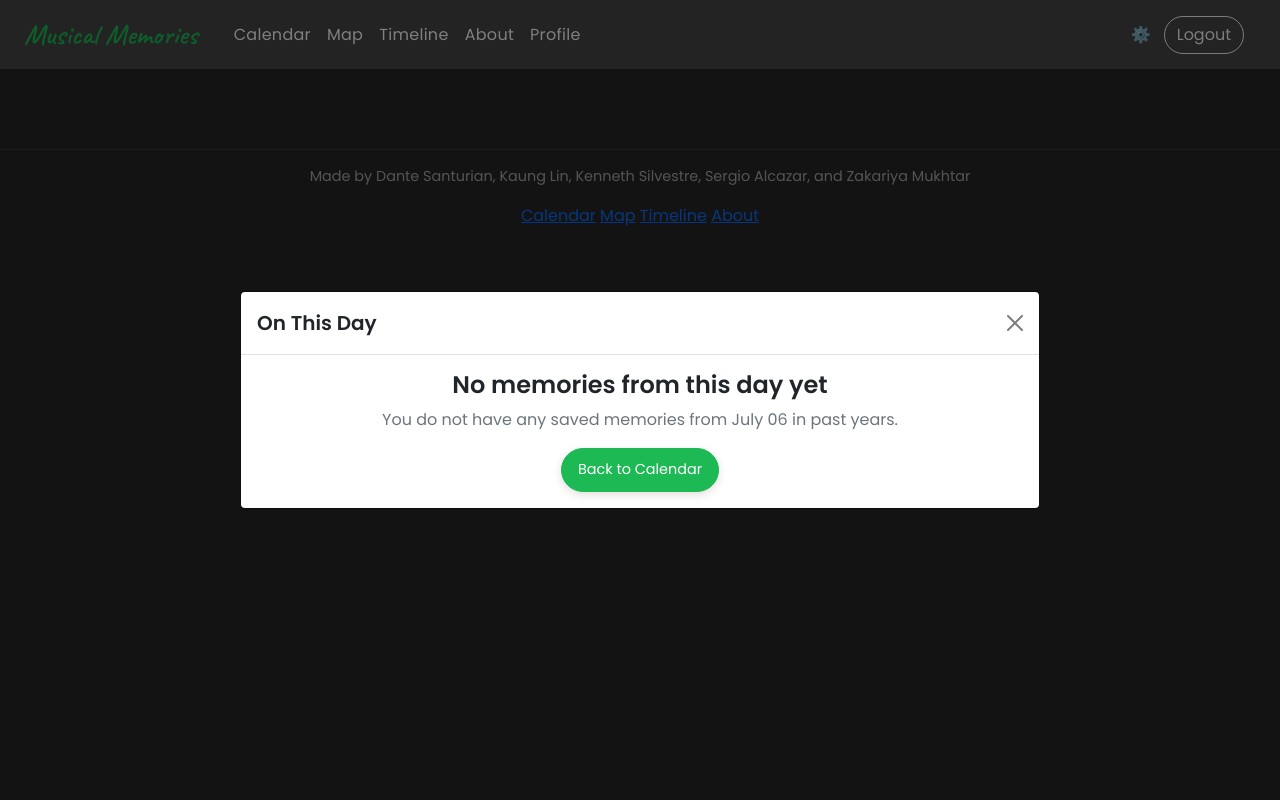
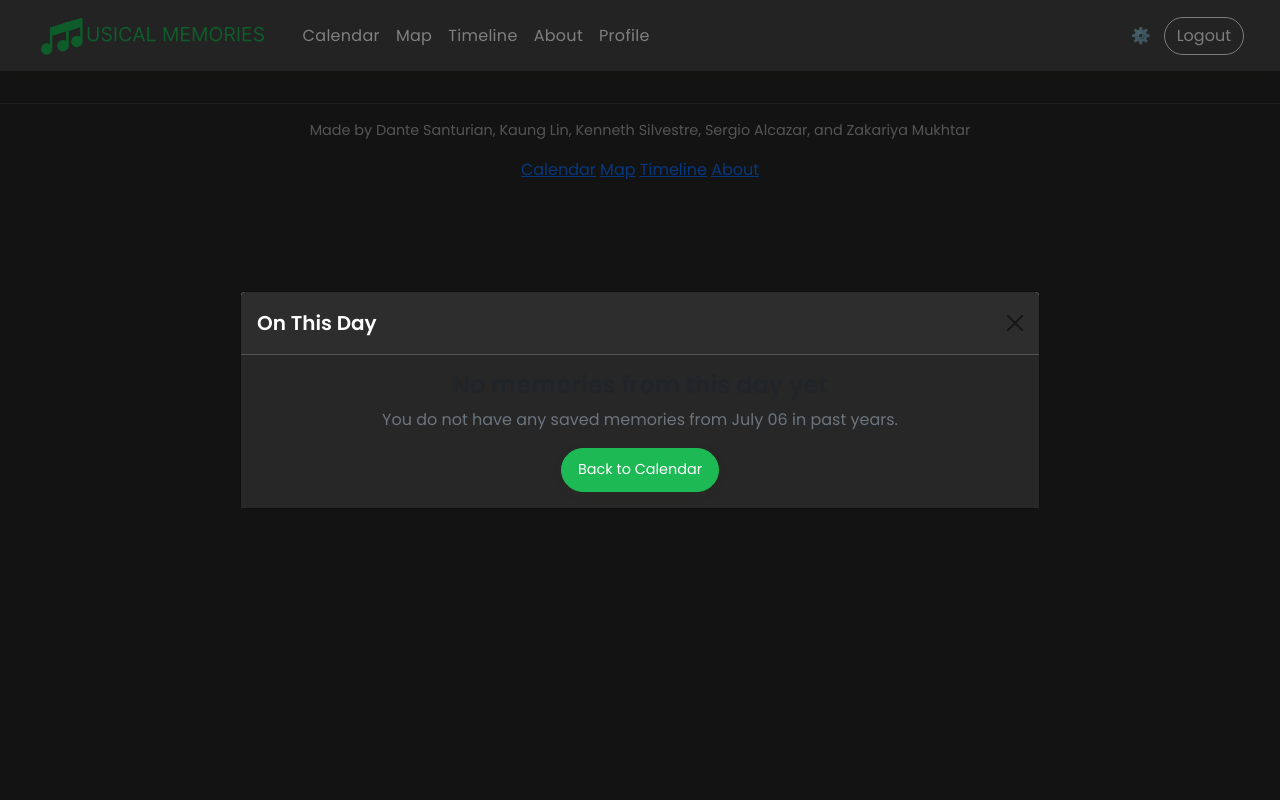
Before and after one commit to zakmuk00/Musical-Memories, a Flask app: page /on-this-day in a window 1280 px wide. Run offline with Flask 3, Linux system fonts and the light colour scheme; the visitor is signed in with stand-in values (Sample User, id 1); data comes from the database, SQL or seed files in the repository; data that the repository does not hold is empty.

Commit message:
feat: Adjust UI for on this day, and fixed the background for note/notemaker page

```diff
--- a/static/css/main.css
+++ b/static/css/main.css
@@ -42,13 +42,20 @@ body {
     min-height: 100vh;
 }
 
+.logo {
+    height: clamp(32px, 4vw, 45px);
+    width: auto;
+    object-fit: contain;
+}
+
 .footer {
-    border-top: 1px solid rgba(255, 255, 255, 0.1);
-    padding: 20px 0;
+    margin-top: 2rem;
+    padding: 2rem 0;
     background-color: var(--background);
     color: var(--font-color);
-    padding: 10px 0;
-    margin-top: 10vh;
+    border-top: 1px solid rgba(255, 255, 255, 0.1);
+    z-index: 1000;
+
 }
 
 h1, h2, h3.fw-bold {
@@ -76,6 +83,7 @@ h1, h2, h3.fw-bold {
     font-family: 'Caveat', cursive;
     font-size: 1.8rem;
     color: var(--accent) !important;
+    margin-right: 0;
 }
 
 #footer-text {
--- a/templates/layout.html
+++ b/templates/layout.html
@@ -17,11 +17,17 @@
     {% block head %}{% endblock %}
 </head>
 <body>
+    <div class="background-layer"></div>
+
     {% block navbar %}
         <!-- Navbar -->
         <nav class="navbar navbar-expand-lg navbar-dark bg-dark px-4">
-            <a class="navbar-brand fw-bold" href="/">Musical Memories</a>
             <div class="container-fluid">
+
+                <a class="navbar-brand fw-bold d-flex align-items-center" href="/">
+                    <img src="{{ url_for('static', filename='images/Group 36.svg') }}" class="logo" alt="">
+                </a>
+
                 <button class="navbar-toggler" type="button" data-bs-toggle="collapse" data-bs-target="#navbarNav" aria-controls="navbarNav" aria-expanded="false" aria-label="Toggle navigation">
                     <span class="navbar-toggler-icon"></span>
                 </button>
@@ -63,6 +69,7 @@
         </nav>
     {% endblock %}
 
+    <!-- block for body content -->
     {% block container_start %}<div class="container mt-4">{% endblock %}
     {% with messages = get_flashed_messages() %}
         {% if messages %}
@@ -110,7 +117,15 @@
             document.documentElement.setAttribute("data-bs-theme", newTheme);
             localStorage.setItem("theme", newTheme);
         });
+
+        document.addEventListener('click', function(event) {
+            const isClickInside = settingsBtn.contains(event.target) || settingsDropdown.contains(event.target);
+            if (!isClickInside) {
+                settingsDropdown.style.display = 'none';
+            }
+        });
     </script>
     {% block scripts %}{% endblock %}
+
 </body>
 </html>
--- a/templates/on_this_day.html
+++ b/templates/on_this_day.html
@@ -23,12 +23,28 @@
             background-color: transparent;
         }
 
+        .modal-body {
+            color: var(--font-color);
+            background: var(--background);
+        }
+
+        .modal-header {
+            color: var(--font-color);
+            background: var(--fc-page-bg-color);
+            border-bottom: 1px solid var(--border-color);
+        }
+
+        .modal-title {
+            color: var(--font-color);
+        }
+
         .card {
-            background: #2d2d2d;
+            background: var(--fc-page-bg-color);
             border: none;
             border-radius: 6px;
             box-shadow: 0 6px 16px var(--shadow);
             position: relative;
+            color: var(--font-color);
         }
 
     </style>
@@ -38,7 +54,7 @@
     <div class="modal-dialog modal-dialog-centered modal-lg">
         <div class="modal-content">
             <div class="modal-header">
-                <h5 class="modal-title fw-bold text-dark">
+                <h5 class="modal-title fw-bold">
                     On This Day
                 </h5>
 
```
Also changed, not shown: static/css/note.css (+24 -13 lines), static/css/noteMaker.css (+20 -15 lines), static/css/profile.css (added, +36 -0 lines), templates/profile.html (+2 -38 lines), static/images/Group 36.svg (added), static/images/Rectangle 139.svg.
